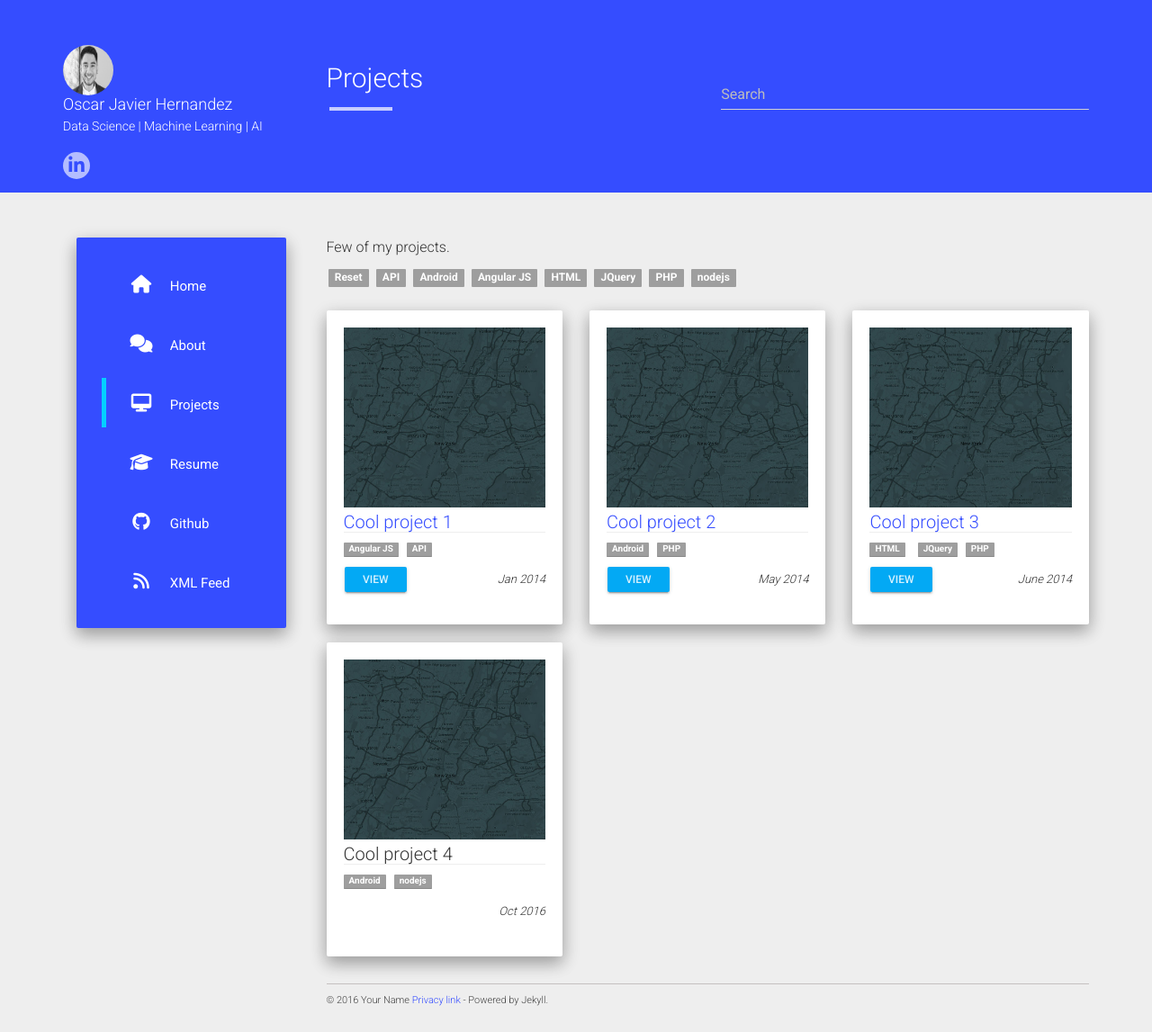
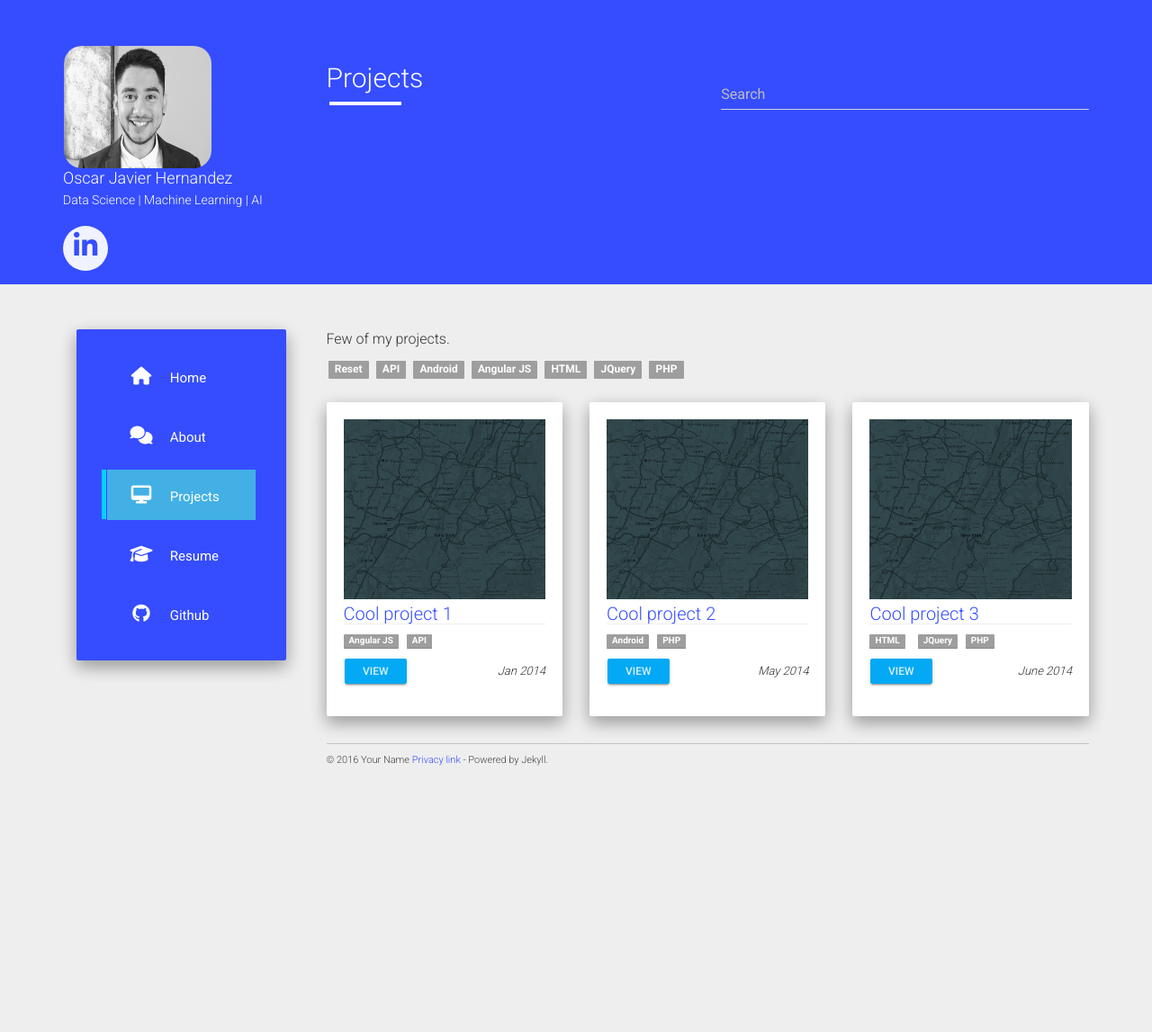
Before and after one commit to OscarJHernandez/OscarJHernandez.github.io, a Jekyll site: the page built from projects.md, in a window 1280 px wide. Shown: the whole page at 90% size. Built offline with Jekyll 4.4.1, drawn with Linux system fonts in a browser that asks for light colours; nearby versions of some CDN libraries; after the commit the page ends 900 px from its top, so only the background shows below that.

Commit message:
made some major changes to the site

```diff
--- a/_data/projects.json
+++ b/_data/projects.json
@@ -20,11 +20,5 @@
 		"date": "June 2014",
 		"tags": ["HTML","JQuery","PHP"]
 	},
-	{
-		"name": "Cool project 4",
-		"image": "placeholder.jpg",
-		"date": "Oct 2016",
-		"tags": ["Android","nodejs"]
-	}
 
 ]
--- a/static/css/main.css
+++ b/static/css/main.css
@@ -6,10 +6,10 @@
 }
 .full{ font-size: 16px; }
 .logo-img {
-    width: 56px;
-    height: 56px;
-    border-radius: 60px;
-    margin: 0 auto;
+    width: 164px;
+    height: 136px;
+    border-radius: 20px;
+    margin: 1px;
 }
 .logo-turner {
     font-size: 18px;
@@ -50,19 +50,19 @@ p.info a {
     margin: 20px 0 0;
 }
 .icon {
-    background: rgba(255, 255, 255, 0.63);
+    background: rgba(255, 255, 255, 0.93);
     border-radius: 100%;
     text-align: center;
     line-height: 20px;
-    font-size: 20px;
+    font-size: 30px;
     color: #354dff;
-    padding: 5px;
-    width: 30px;
-    height: 30px;
+    padding: 7px;
+    width: 50px;
+    height: 50px;
     display: inline-block;
 }
 .icon:hover {
-    color: rgba(255, 255, 255, 0.63);
+    color: rgba(255, 255, 255, 0.93);
     background: #354dff;
 }
 .menu ul li {
@@ -71,7 +71,7 @@ p.info a {
 }
 
 .menu ul li a:hover, .menu ul li a:focus, li.current-menu-item > a{
-    background: #354dff;
+    background: #42b0e5;
 }
 li.current-menu-item:before {
     content: "";
@@ -103,11 +103,11 @@ h2.blog-title-pro{color: #fff;}
 h2.blog-title-pro:after {
     content: "";
     display: block;
-    width: 70px;
+    width: 80px;
     height: 4px;
-    margin-top: 16px;
+    margin-top: 10px;
     margin-left: 3px;
-    background: rgba(255, 255, 255, 0.72);
+    background: rgba(255, 255, 255, 1.0);
 }
 span.tags{ margin: 0 2px;cursor: pointer;display: inline-block;}
 .card .card-image .card-image-headline-custom{
@@ -145,7 +145,7 @@ filter: progid:DXImageTransform.Microsoft.gradient( startColorstr='#00000000', e
     font-size: 12px!important;
 }
 #portfolio-filter {
-        margin-top: 50px;
+        margin-top: 40px;
 }
 .navbar-toggle i {
     color: #354dff;
```
Also changed, not shown: _data/urls.json (+1 -7 lines).
